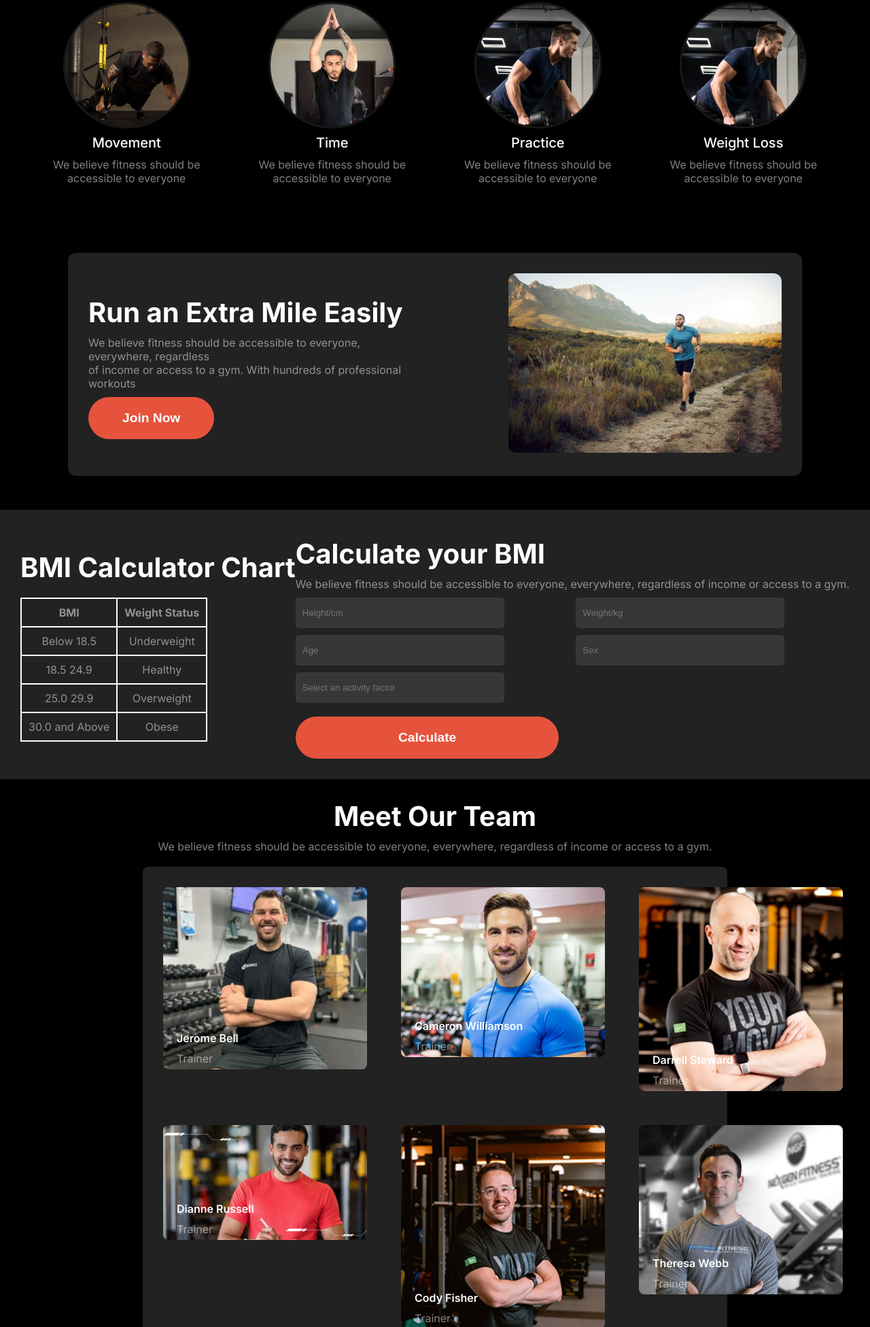
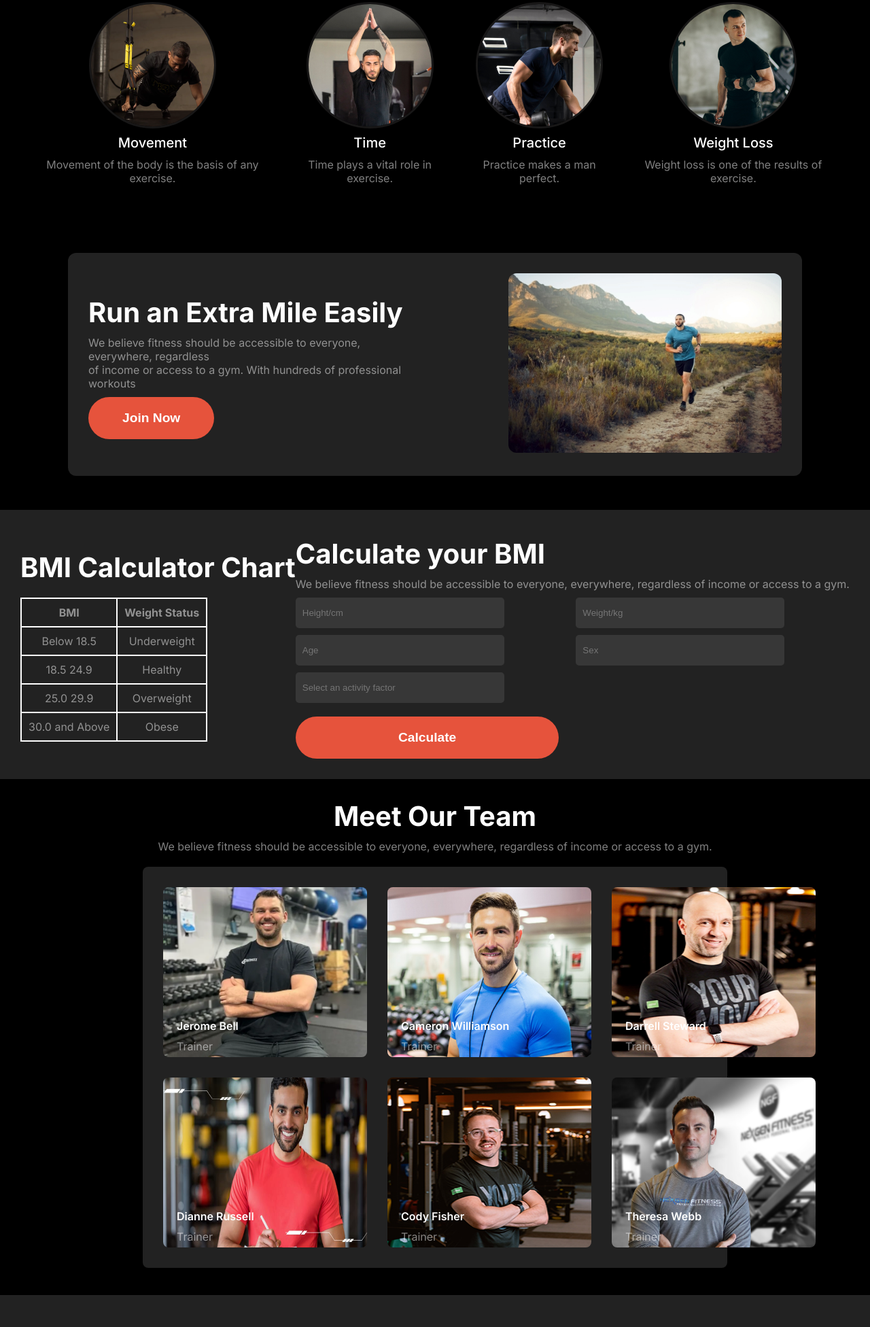
Before and after one commit to sabbirsolid/assginment-02, a plain HTML site: page index.html in a window 1280 px wide. Shown: the part 1084-3036 px from the top of the page at 68% size. Drawn offline with Linux system fonts and the light colour scheme; a web font is replaced by a local one.

Commit message:
made some changes in images

```diff
--- a/index.html
+++ b/index.html
@@ -66,24 +66,22 @@
                 <div class="change-habit-card">
                     <img src="images/image 3.png" alt="">
                     <h4 class="card-title">Movement</h4>
-                    <p class="description">We believe fitness should be
-                        accessible to everyone</p>
+                    <p class="description">Movement of the body is the basis of any exercise.</p>
                 </div>
                 <div class="change-habit-card">
                     <img src="images/image 2.png" alt="">
                     <h4 class="card-title">Time</h4>
-                    <p class="description">We believe fitness should be accessible to everyone</p>
+                    <p class="description">Time plays a vital role in exercise. </p>
                 </div>
                 <div class="change-habit-card">
                     <img src="images/image 4.png" alt="">
                     <h4 class="card-title">Practice</h4>
-                    <p class="description">We believe fitness should be
-                        accessible to everyone</p>
+                    <p class="description">Practice makes a man perfect.</p>
                 </div>
                 <div class="change-habit-card">
-                    <img src="images/image 4.png" alt="">
+                    <img src="images/image 5.png" alt="">
                     <h4 class="card-title">Weight Loss</h4>
-                    <p class="description">We believe fitness should be accessible to everyone</p>
+                    <p class="description">Weight loss is one of the results of exercise.</p>
                 </div>
             </div>
         </section>
--- a/styles/style.css
+++ b/styles/style.css
@@ -267,10 +267,10 @@ td{
 }
 .meet-img-container{
     background-color:rgb(34,34,34) ;
-    margin-top: 30px;
+    /* margin-top: 30px; */
     display: grid;
     grid-template-columns: repeat(3, 1fr);
-    gap: 50px;
+    gap: 30px;
     align-items: center;
     justify-items: center;
     margin: 20px 160px;
@@ -278,8 +278,6 @@ td{
     border-radius: 8px;
 }
 .meet-img-container img{
-    width: 100%;
-    height: auto;
     border-radius: 8px;
 }
 .trainer-name{
@@ -292,8 +290,12 @@ td{
     margin-top: -60px;
 }
 .meet-card{
-    height: 300px;
+    height: 250px;
     width: 300px;
+}
+.meet-card img{
+    width: 100%;
+    height: 100%;
 }
 /* footer styles */
 footer{
```
